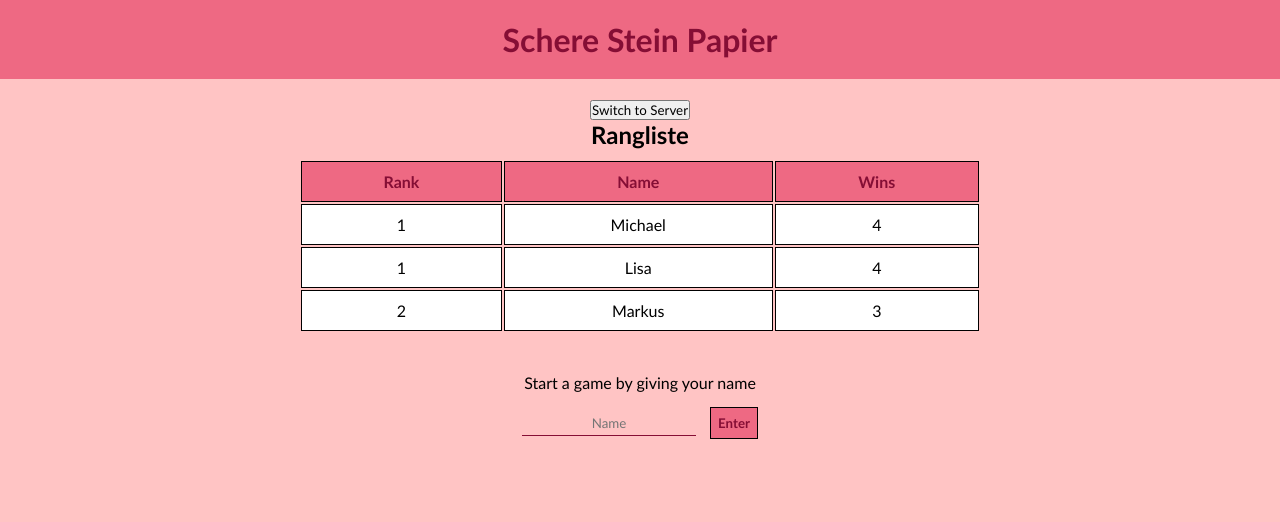
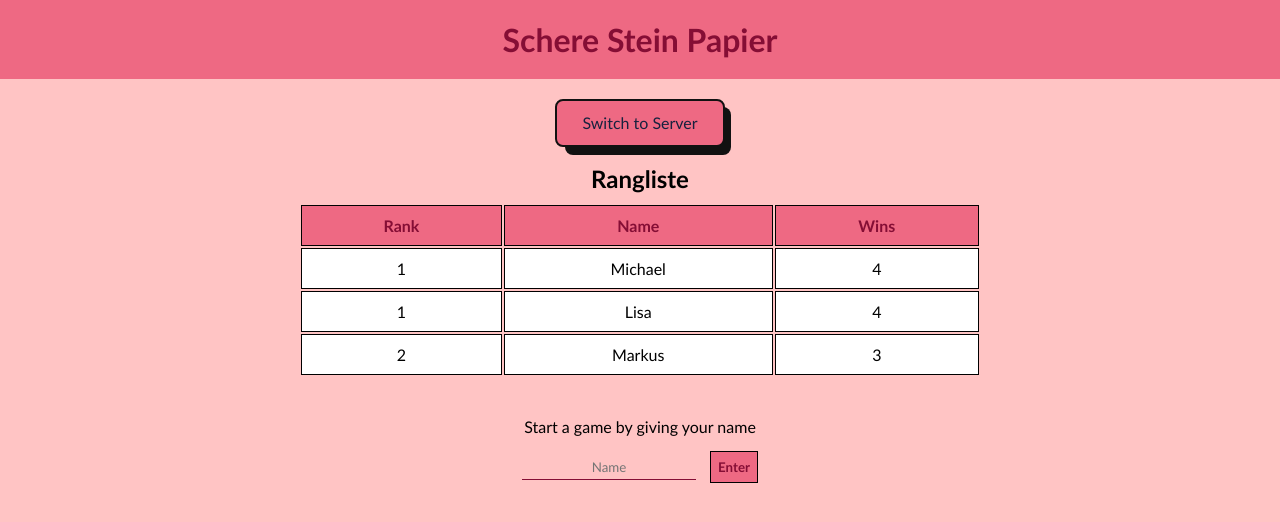
Before and after one commit to davorluc/rock-paper-scissors, a website with bundled scripts: page schere-stein-papier.html in a window 1280 px wide. Built offline with nearby package versions, Linux system fonts and the light colour scheme.

Commit message:
styled the back to server button on starting page

```diff
--- a/styles/global.css
+++ b/styles/global.css
@@ -22,7 +22,8 @@ table {
 }
 
 .hand,
-#back {
+#back,
+#server-switch {
     background-color: #ee6983;
     border: 2px solid #111;
     border-radius: 8px;
@@ -162,3 +163,7 @@ h2 {
 input::placeholder {
     text-align: center;
 }
+
+#server-switch {
+  margin-bottom: 17px;
+}
```
